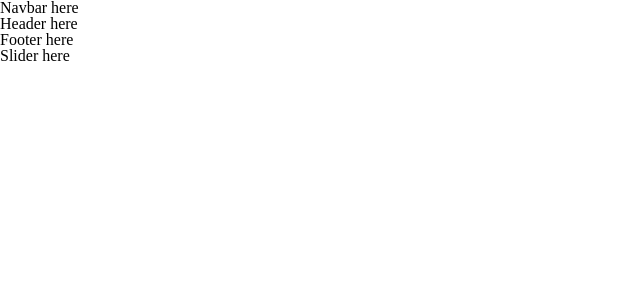
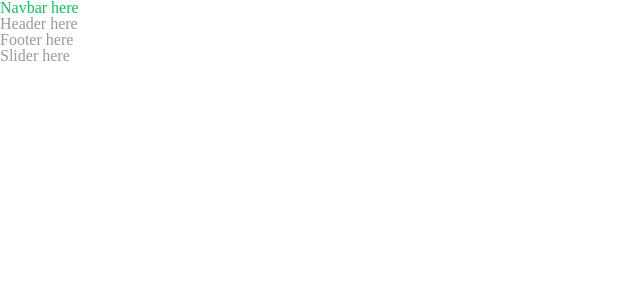
Before and after one commit to DmitryReztsov/need-for-drive, a React (Create React App) app: page / in a window 1280 px wide. Shown: the top 300 px of the page, without its empty margins (0-640 px from the left). Built offline with nearby package versions, Linux system fonts and the light colour scheme.

Commit message:
правки стилей

```diff
--- a/src/components/App/App.module.scss
+++ b/src/components/App/App.module.scss
@@ -1 +1,6 @@
 @use '/src/sass/tools/colors' as *;
+
+
+.app {
+  color: $gray;
+}
--- a/src/components/elements/NavBar/NavBar.module.scss
+++ b/src/components/elements/NavBar/NavBar.module.scss
@@ -0,0 +1,6 @@
+@use '/src/sass/tools/colors' as *;
+
+
+.app {
+  color: $green;
+}
--- a/src/components/elements/NavBar/NavBar.tsx
+++ b/src/components/elements/NavBar/NavBar.tsx
@@ -1,8 +1,9 @@
 import React from 'react';
+import styles from './NavBar.module.scss';
 
 function NavBar() {
   return (
-    <div>
+    <div className={styles.app}>
       Navbar here
     </div>
   );
--- /dev/null
+++ b/src/sass/components/_components.scss
@@ -0,0 +1 @@
+@import "./root_element";
--- /dev/null
+++ b/src/sass/components/_root_element.scss
@@ -0,0 +1,6 @@
+@use '../tools/mixins' as *;
+
+#root {
+  @include flex(_,_,column);
+  min-height: 100%;
+}
--- a/src/sass/main.scss
+++ b/src/sass/main.scss
@@ -1 +1,2 @@
 @import "tools/reset";
+@import "components/components";
--- /dev/null
+++ b/src/sass/tools/_mixins.scss
@@ -0,0 +1,6 @@
+@mixin flex($jc : flex-start,$ai : stretch,$fd : row) {
+  display: flex;
+  justify-content: $jc;
+  align-items: $ai;
+  flex-direction: $fd;
+}
--- a/src/sass/tools/_reset.scss
+++ b/src/sass/tools/_reset.scss
@@ -25,6 +25,9 @@ footer, header, hgroup, menu, nav, section {
 }
 body {
   line-height: 1;
+  width: 100%;
+  height: 100%;
+  min-height: 100vh;
 }
 ol, ul {
   list-style: none;
```
